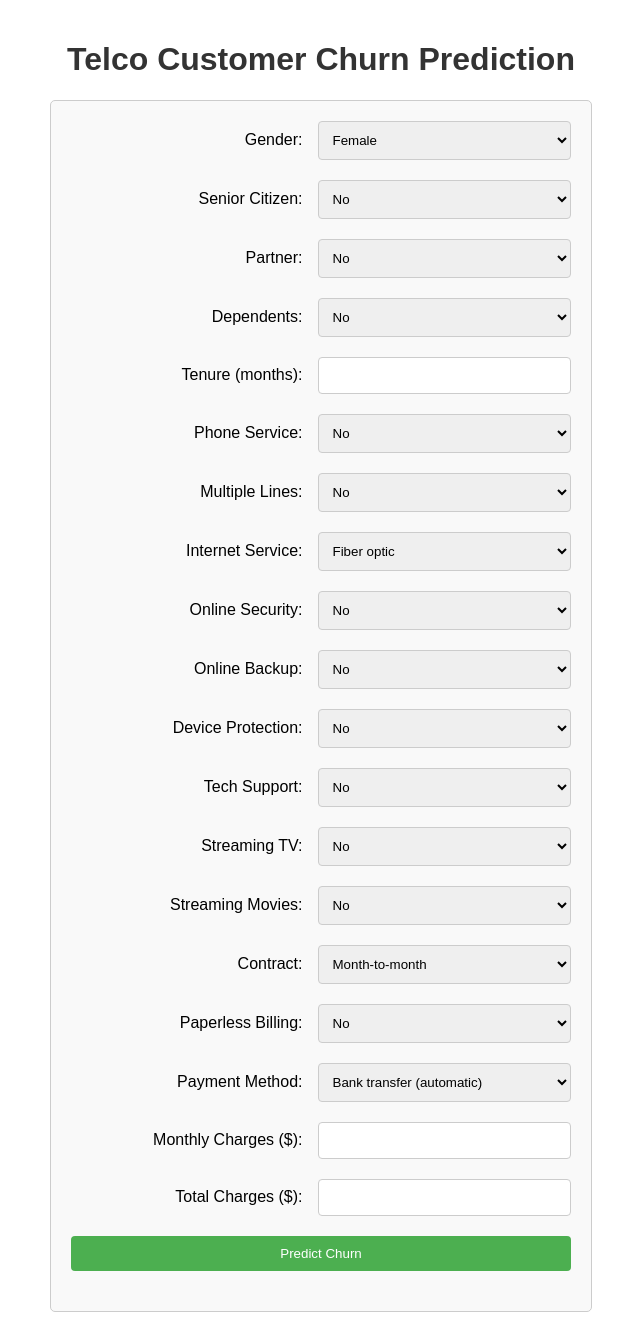
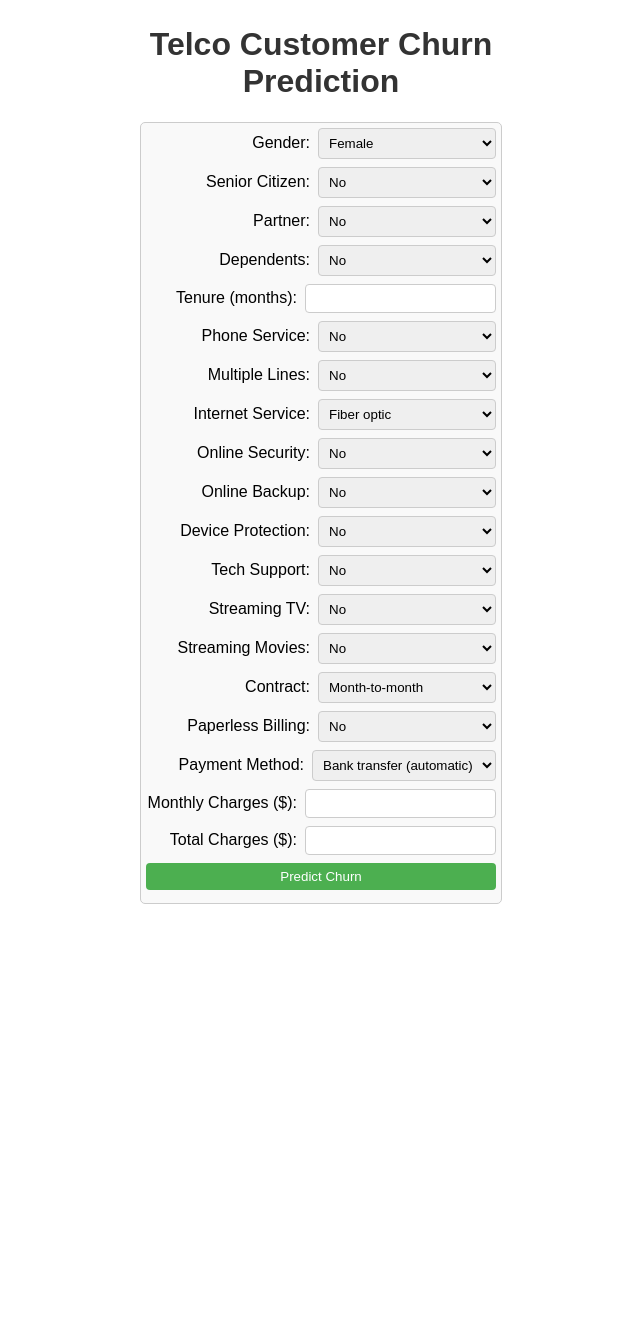
Before and after one commit to RCC0149/customer-churn-mlops-project, a Flask app: page / in a window 1280 px wide. Shown: the whole page, without its empty margins (319-959 px from the left). After the commit the page ends 904 px from the top, so only its background shows below. Run offline with Flask 3, Linux system fonts and the light colour scheme; parts of the project's set-up code (start-up, migrations or seed data) failed here and were passed over.

Commit message:
Add files via upload

```diff
--- a/app/static/style.css
+++ b/app/static/style.css
@@ -1,9 +1,9 @@
 body {
     font-family: Arial, sans-serif;
     text-align: center;
-    max-width: 800px;
+    max-width: 500px; /* Reduced from 600px */
     margin: 0 auto;
-    padding: 20px;
+    padding: 5px; /* Reduced from 10px */
 }
 
 h1 {
@@ -11,9 +11,9 @@ h1 {
 }
 
 .form-container {
-    max-width: 500px;
+    max-width: 350px; /* Reduced from 400px */
     margin: 0 auto;
-    padding: 20px;
+    padding: 5px; /* Reduced from 10px */
     border: 1px solid #ccc;
     border-radius: 5px;
     background-color: #f9f9f9;
@@ -23,20 +23,27 @@ h1 {
     display: flex;
     justify-content: space-between;
     align-items: center;
-    margin-bottom: 20px; /* Increased from 15px for more spacing */
+    margin-bottom: 8px; /* Reduced from 10px */
 }
 
 .form-group label {
     flex: 1;
     text-align: right;
-    margin-right: 15px; /* Increased from 10px for better alignment */
+    margin-right: 8px; /* Reduced from 10px */
 }
 
 .form-group select, .form-group input[type="number"], .form-group input[type="submit"] {
     flex: 1;
-    padding: 10px; /* Increased from 8px for larger input fields */
+    padding: 6px; /* Reduced from 8px */
     border: 1px solid #ccc;
     border-radius: 4px;
+}
+
+/* Remove spin buttons for number inputs */
+.form-group input[type="number"] {
+    -webkit-appearance: none;
+    -moz-appearance: textfield;
+    appearance: textfield;
 }
 
 .form-group input[type="submit"] {
@@ -52,5 +59,5 @@ h1 {
 
 h2 {
     color: #333;
-    margin-top: 20px;
+    margin-top: 10px; /* Reduced from 15px */
 }
```
